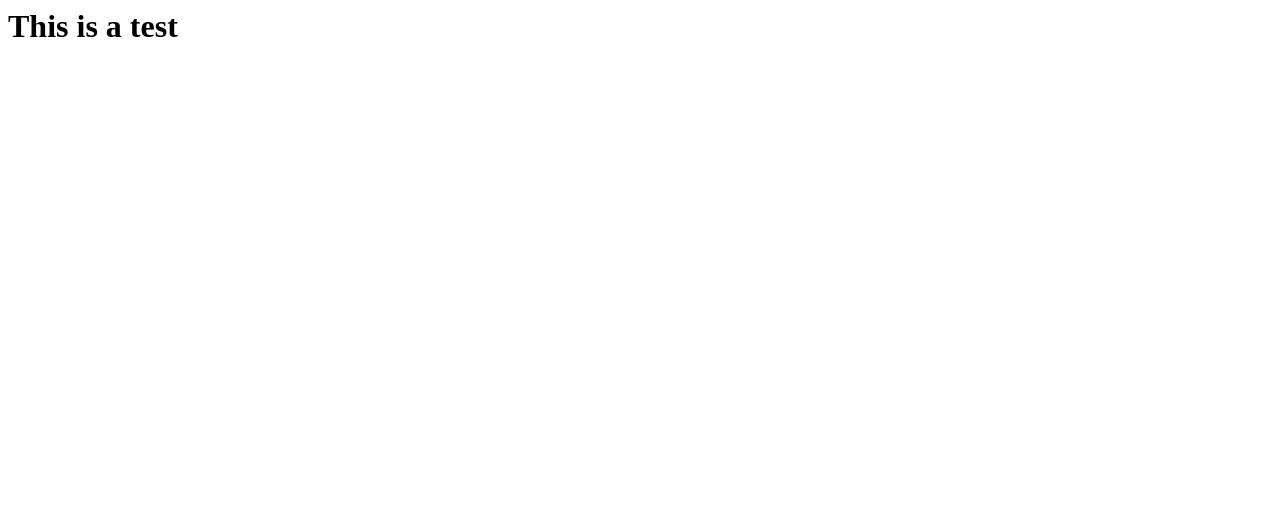
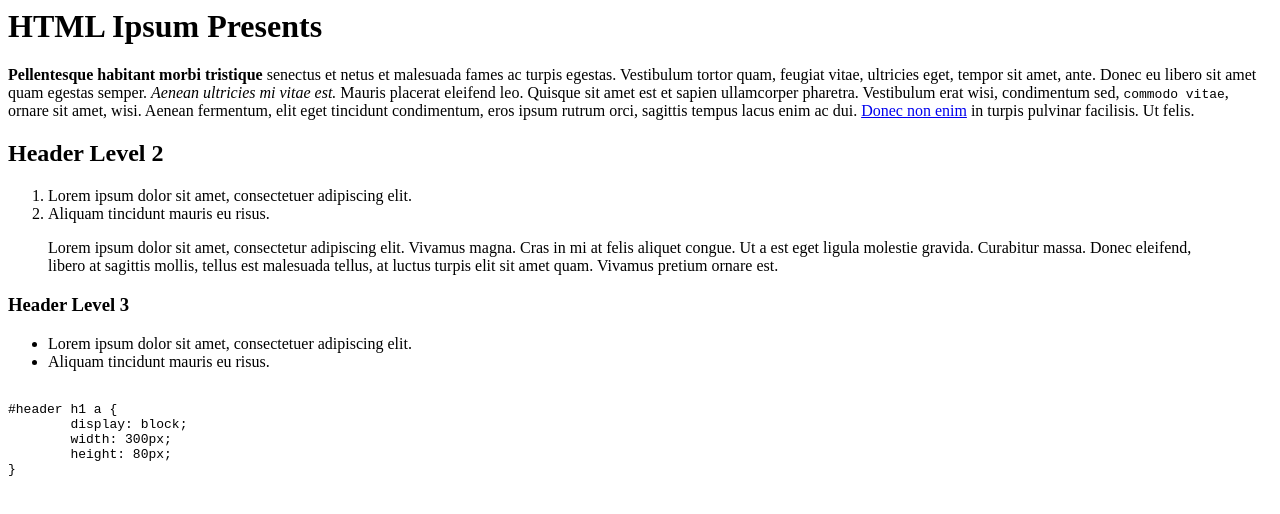
Before and after one commit to alishakumar1/git-test, a plain HTML site: page index.html in a window 1280 px wide. Drawn offline with Linux system fonts and the light colour scheme.

Commit message:
added kitchen sink

```diff
--- a/index.html
+++ b/index.html
@@ -7,7 +7,33 @@
     </head>
     <body>
 
-        <h1>This is a test</h1>
+        <h1>HTML Ipsum Presents</h1>
+
+<p><strong>Pellentesque habitant morbi tristique</strong> senectus et netus et malesuada fames ac turpis egestas. Vestibulum tortor quam, feugiat vitae, ultricies eget, tempor sit amet, ante. Donec eu libero sit amet quam egestas semper. <em>Aenean ultricies mi vitae est.</em> Mauris placerat eleifend leo. Quisque sit amet est et sapien ullamcorper pharetra. Vestibulum erat wisi, condimentum sed, <code>commodo vitae</code>, ornare sit amet, wisi. Aenean fermentum, elit eget tincidunt condimentum, eros ipsum rutrum orci, sagittis tempus lacus enim ac dui. <a href="#">Donec non enim</a> in turpis pulvinar facilisis. Ut felis.</p>
+
+<h2>Header Level 2</h2>
+
+<ol>
+   <li>Lorem ipsum dolor sit amet, consectetuer adipiscing elit.</li>
+   <li>Aliquam tincidunt mauris eu risus.</li>
+</ol>
+
+<blockquote><p>Lorem ipsum dolor sit amet, consectetur adipiscing elit. Vivamus magna. Cras in mi at felis aliquet congue. Ut a est eget ligula molestie gravida. Curabitur massa. Donec eleifend, libero at sagittis mollis, tellus est malesuada tellus, at luctus turpis elit sit amet quam. Vivamus pretium ornare est.</p></blockquote>
+
+<h3>Header Level 3</h3>
+
+<ul>
+   <li>Lorem ipsum dolor sit amet, consectetuer adipiscing elit.</li>
+   <li>Aliquam tincidunt mauris eu risus.</li>
+</ul>
+
+<pre><code>
+#header h1 a {
+	display: block;
+	width: 300px;
+	height: 80px;
+}
+</code></pre>
 
 
 
```
